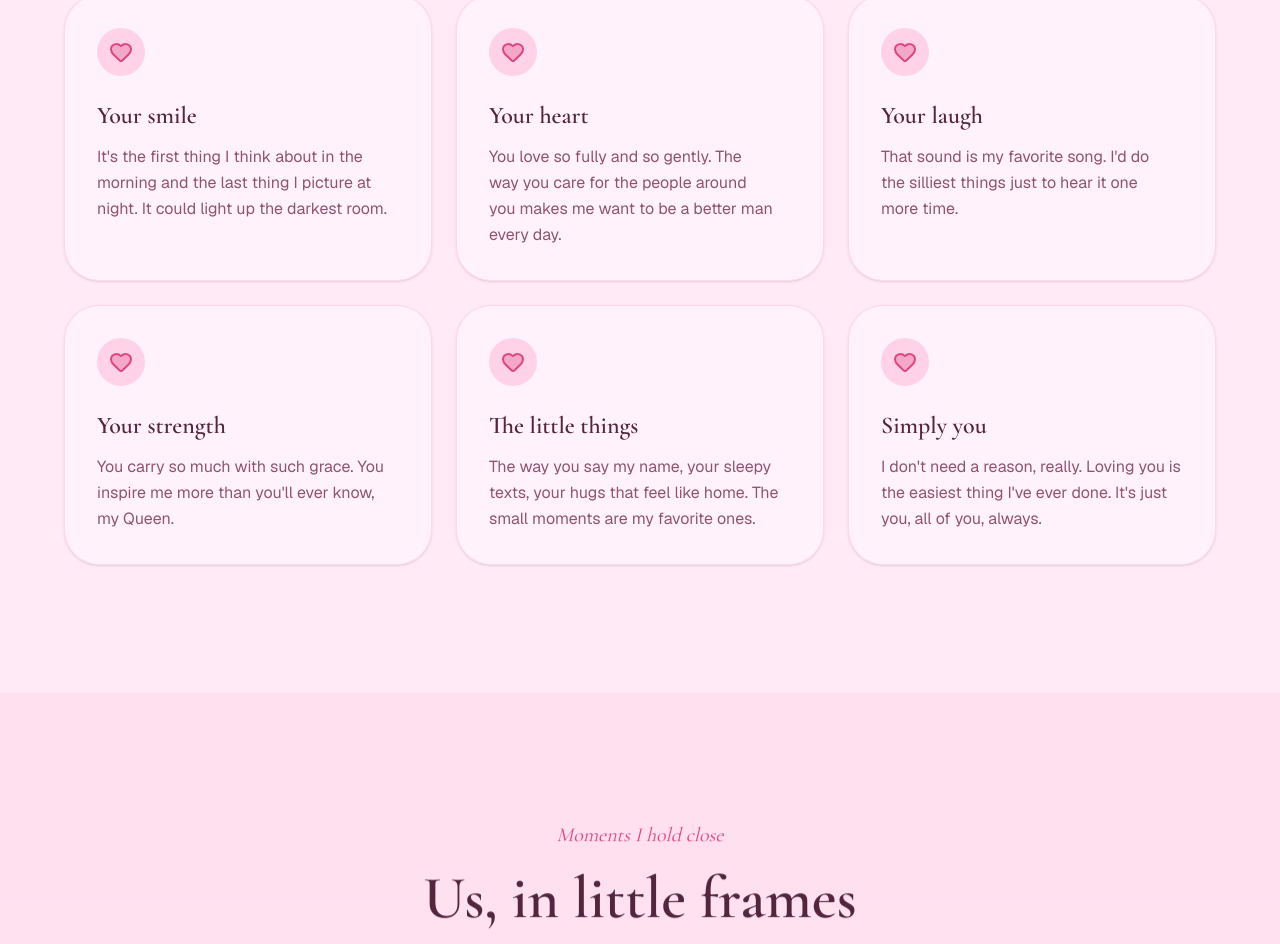
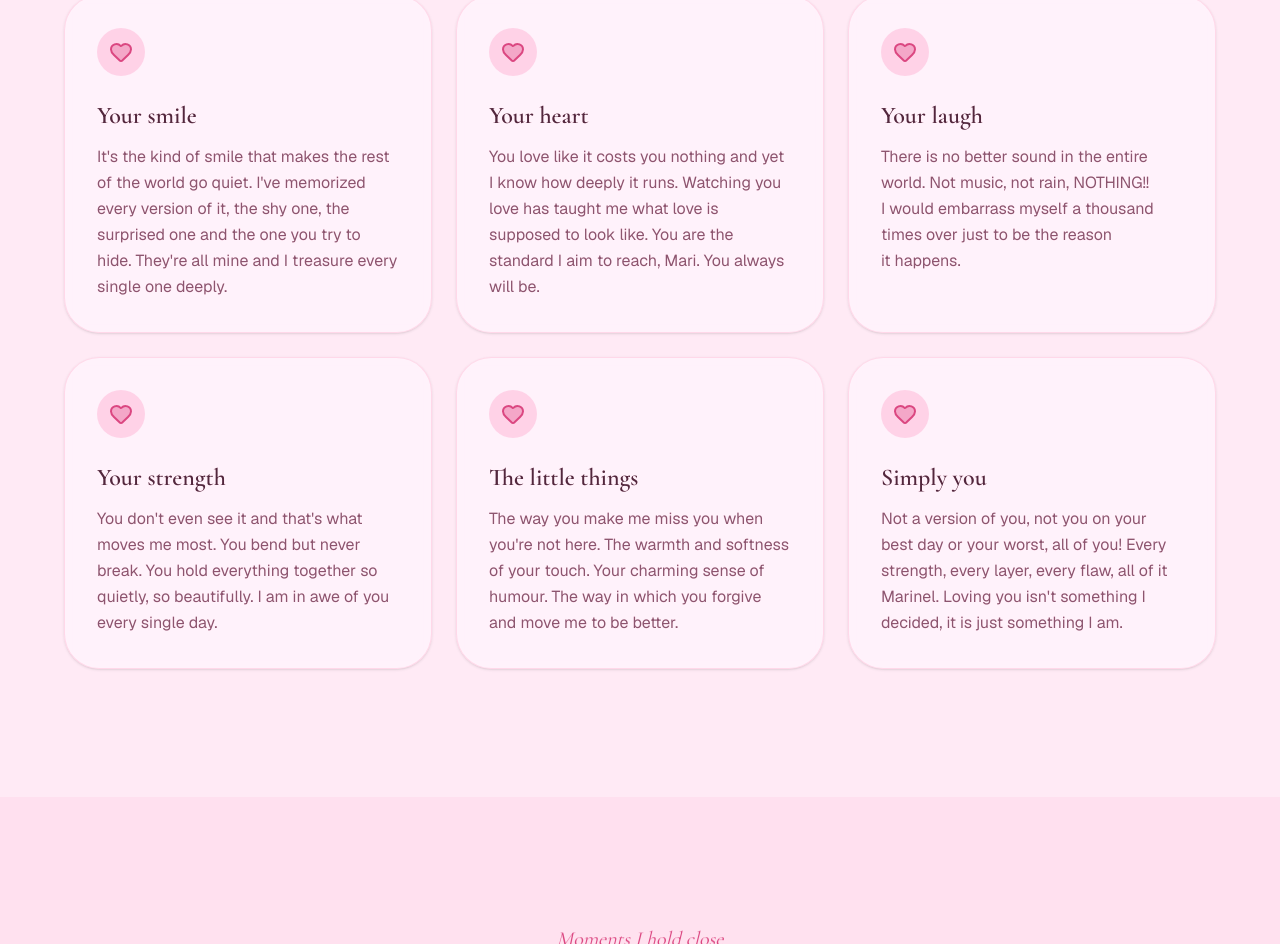
Before and after one commit to thando-frontend/beautifulqueen, a Next.js app: page / in a window 1280 px wide. Shown: the part 2911-3855 px from the top of the page. Built offline with nearby package versions, Linux system fonts and the light colour scheme.

Commit message:
Update reasons with more personal descriptions

```diff
--- a/components/reasons.tsx
+++ b/components/reasons.tsx
@@ -4,27 +4,27 @@ import { Reveal } from "@/components/reveal"
 const reasons = [
   {
     title: "Your smile",
-    body: "It's the first thing I think about in the morning and the last thing I picture at night. It could light up the darkest room.",
+    body: "It's the kind of smile that makes the rest of the world go quiet. I've memorized every version of it, the shy one, the surprised one and the one you try to hide. They're all mine and I treasure every single one deeply.",
   },
   {
     title: "Your heart",
-    body: "You love so fully and so gently. The way you care for the people around you makes me want to be a better man every day.",
+    body: "You love like it costs you nothing and yet I know how deeply it runs. Watching you love has taught me what love is supposed to look like. You are the standard I aim to reach, Mari. You always will be.",
   },
   {
     title: "Your laugh",
-    body: "That sound is my favorite song. I'd do the silliest things just to hear it one more time.",
+    body: "There is no better sound in the entire world. Not music, not rain, NOTHING!! I would embarrass myself a thousand times over just to be the reason it happens.",
   },
   {
     title: "Your strength",
-    body: "You carry so much with such grace. You inspire me more than you'll ever know, my Queen.",
+    body: "You don't even see it and that's what moves me most. You bend but never break. You hold everything together so quietly, so beautifully. I am in awe of you every single day.",
   },
   {
     title: "The little things",
-    body: "The way you say my name, your sleepy texts, your hugs that feel like home. The small moments are my favorite ones.",
+    body: "The way you make me miss you when you're not here. The warmth and softness of your touch. Your charming sense of humour. The way in which you forgive and move me to be better.",
   },
   {
     title: "Simply you",
-    body: "I don't need a reason, really. Loving you is the easiest thing I've ever done. It's just you, all of you, always.",
+    body: "Not a version of you, not you on your best day or your worst, all of you! Every strength, every layer, every flaw, all of it Marinel. Loving you isn't something I decided, it is just something I am.",
   },
 ]
 
```
